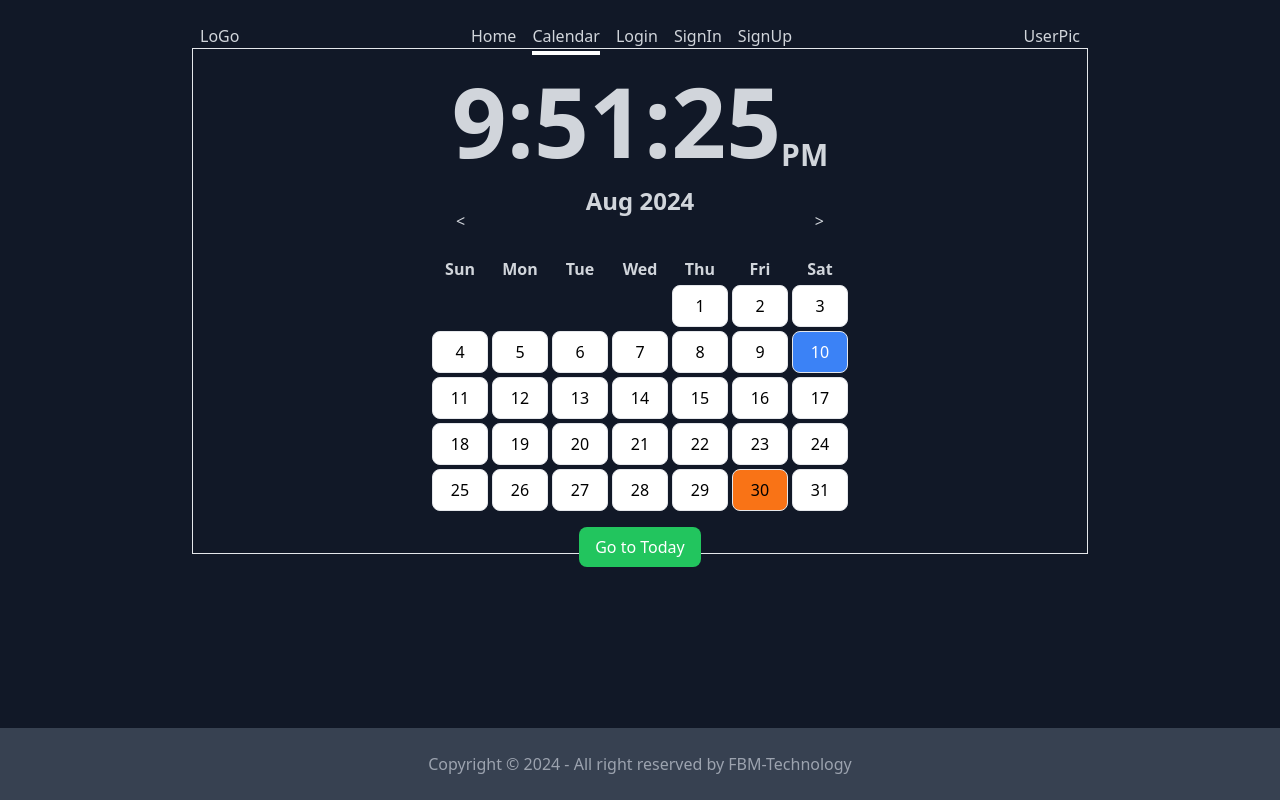
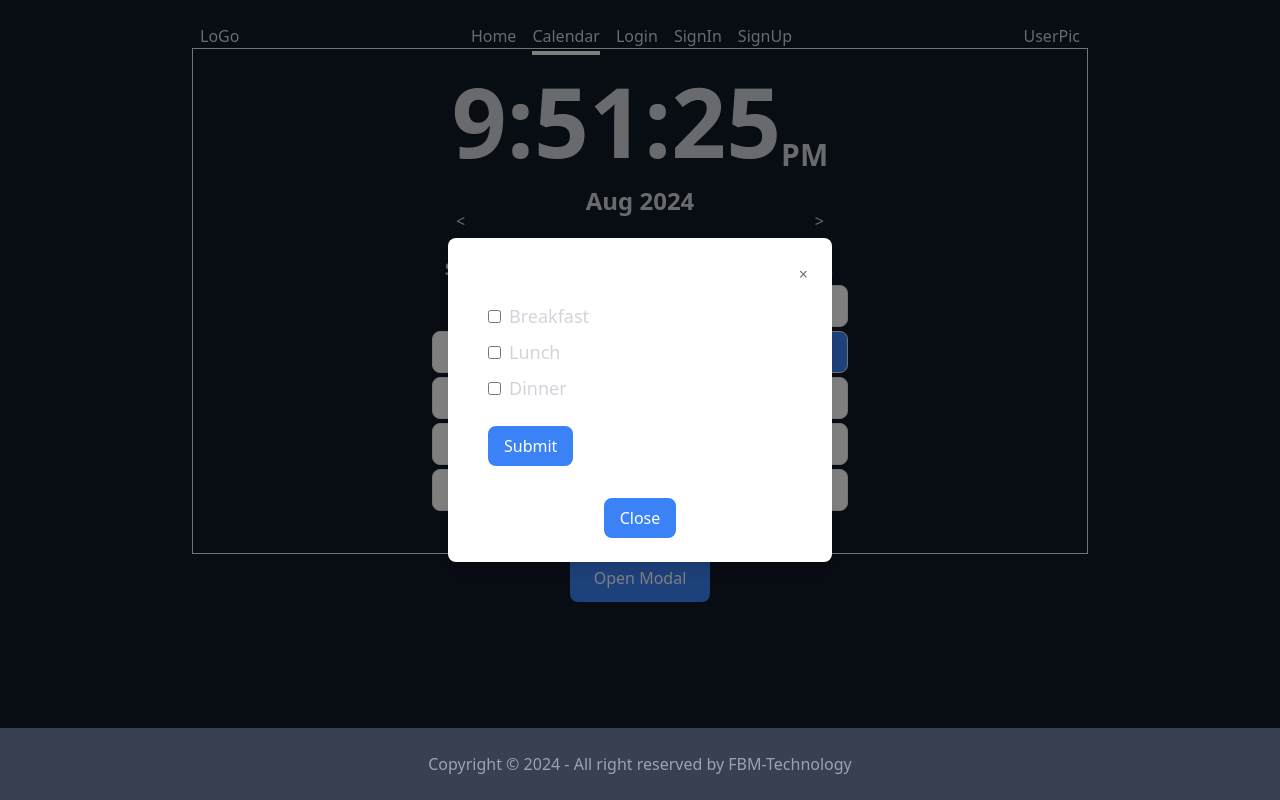
Before and after one commit to farhad-fbm/MessManagement, a React (Vite) app: page /calendar in a window 1280 px wide. Both pictures are taken after a click on the element "10". Built offline with nearby package versions, Linux system fonts and the light colour scheme.

Commit message:
add modal with 6pm restriction

```diff
--- a/src/Root.jsx
+++ b/src/Root.jsx
@@ -2,11 +2,13 @@
 import { Outlet } from 'react-router-dom';
 import { Navbar } from './components/navbar/Navbar';
 import { Footer } from './components/footer/Footer';
+import { ModalComp } from './components/modal/Modal';
 export const Root = () => {
   return (
     <div className='bg-gray-900  text-gray-300 min-h-screen'>
       <Navbar />
       <div className="max-w-4xl mx-auto border"> <Outlet /></div>
+      <ModalComp />
       <div className="absolute bottom-0 w-full"><Footer /></div>
     </div>
   )
--- a/src/components/calendar/Calendar.jsx
+++ b/src/components/calendar/Calendar.jsx
@@ -1,6 +1,7 @@
 
 import { useState } from 'react';
 import { HomeClock } from '../homeClock/HomeClock';
+import { Modal } from '../modal/Modal';
 
 const getDaysInMonth = (year, month) => {
   return new Array(new Date(year, month, 0).getDate())
@@ -38,7 +39,28 @@ export const Calendar = () => {
     setCurrentMonth(TD.getMonth() + 1);
     setSelectedDate(today);
   };
+  // ______________________________________________________________
+  const [isModalOpen, setIsModalOpen] = useState(false);
 
+  const openModal = () => setIsModalOpen(true);
+  const closeModal = () => setIsModalOpen(false);
+  const handleDayClick = (dateStr) => {
+    const now = new Date();
+    // const currentHour = now.getHours();
+    const currentHour = 18;
+
+    const tomorrow = new Date(now);
+    tomorrow.setDate(now.getDate() + 1);
+    const tomorrowStr = `${tomorrow.getFullYear()}-${tomorrow.getMonth() + 1}-${tomorrow.getDate()}`;
+
+    // If it's after 6 PM and the user tries to select tomorrow's date, do nothing
+    setSelectedDate(dateStr);
+    if (currentHour >= 18 && dateStr === tomorrowStr) {
+      return alert('times up'); // Prevent modal from opening
+    }
+    console.log(dateStr);
+    openModal();
+  }
   return (
     <div className="">
 
@@ -66,7 +88,7 @@ export const Calendar = () => {
               return (
                 <div
                   key={day}
-                  onClick={() => setSelectedDate(dateStr)}
+                  onClick={() => handleDayClick(dateStr)}
                   className={`text-center py-2 cursor-pointer border rounded-lg ${bgColor}`}
                 >
                   {day}
@@ -84,6 +106,7 @@ export const Calendar = () => {
           </button>
         </div>
       </div>
+      <Modal isOpen={isModalOpen} onClose={closeModal} />
     </div>
   );
 };
--- /dev/null
+++ b/src/components/mealChecker/MealChecker.jsx
@@ -0,0 +1,71 @@
+import { useState } from 'react';
+
+const MealChecker = () => {
+  const [meals, setMeals] = useState({
+    breakfast: false,
+    lunch: false,
+    dinner: false,
+  });
+
+  const handleChange = (e) => {
+    const { name, checked } = e.target;
+    setMeals((prevMeals) => ({
+      ...prevMeals,
+      [name]: checked,
+    }));
+  };
+
+  const handleSubmit = (e) => {
+    e.preventDefault();
+    console.log("Selected Meals:", meals);
+  };
+
+  return (
+    <form onSubmit={handleSubmit} className="p-4 max-w-sm mx-auto">
+      <div className="flex items-center mb-2">
+        <input
+          type="checkbox"
+          id="breakfast"
+          name="breakfast"
+          checked={meals.breakfast}
+          onChange={handleChange}
+          className="mr-2"
+        />
+        <label htmlFor="breakfast" className="text-lg">Breakfast</label>
+      </div>
+
+      <div className="flex items-center mb-2">
+        <input
+          type="checkbox"
+          id="lunch"
+          name="lunch"
+          checked={meals.lunch}
+          onChange={handleChange}
+          className="mr-2"
+        />
+        <label htmlFor="lunch" className="text-lg">Lunch</label>
+      </div>
+
+      <div className="flex items-center mb-2">
+        <input
+          type="checkbox"
+          id="dinner"
+          name="dinner"
+          checked={meals.dinner}
+          onChange={handleChange}
+          className="mr-2"
+        />
+        <label htmlFor="dinner" className="text-lg">Dinner</label>
+      </div>
+
+      <button
+        type="submit"
+        className="mt-4 bg-blue-500 text-white px-4 py-2 rounded-lg hover:bg-blue-700"
+      >
+        Submit
+      </button>
+    </form>
+  );
+};
+
+export default MealChecker;
--- /dev/null
+++ b/src/components/modal/Modal.jsx
@@ -0,0 +1,43 @@
+/* eslint-disable react/prop-types */
+import { useState } from 'react';
+import MealChecker from '../mealChecker/MealChecker';
+
+export const Modal = ({ isOpen, onClose }) => {
+  if (!isOpen) return null; // Don't render if modal is not open
+
+  return (
+    <div className="fixed inset-0 bg-black bg-opacity-50 flex justify-center items-center">
+      <div className="bg-white p-6 rounded-lg shadow-lg max-w-sm w-full">
+        <div className="flex justify-end">
+          <button onClick={onClose} className="text-gray-500 hover:text-gray-700">&times; </button>
+        </div>
+        <div>
+          <MealChecker />
+        </div>
+        <div className="mt-4 flex justify-center">
+          <button onClick={onClose} className="bg-blue-500 text-white px-4 py-2 rounded-lg"> Close</button>
+        </div>
+      </div>
+    </div>
+  );
+};
+
+export const ModalComp = () => {
+  const [isModalOpen, setIsModalOpen] = useState(false);
+
+  const openModal = () => setIsModalOpen(true);
+  const closeModal = () => setIsModalOpen(false);
+
+  return (
+    <div className=" flex justify-center items-center">
+      <button
+        onClick={openModal}
+        className="bg-blue-500 text-white px-6 py-3 rounded-lg "
+      >
+        Open Modal
+      </button>
+
+      <Modal isOpen={isModalOpen} onClose={closeModal} />
+    </div>
+  );
+};
```
